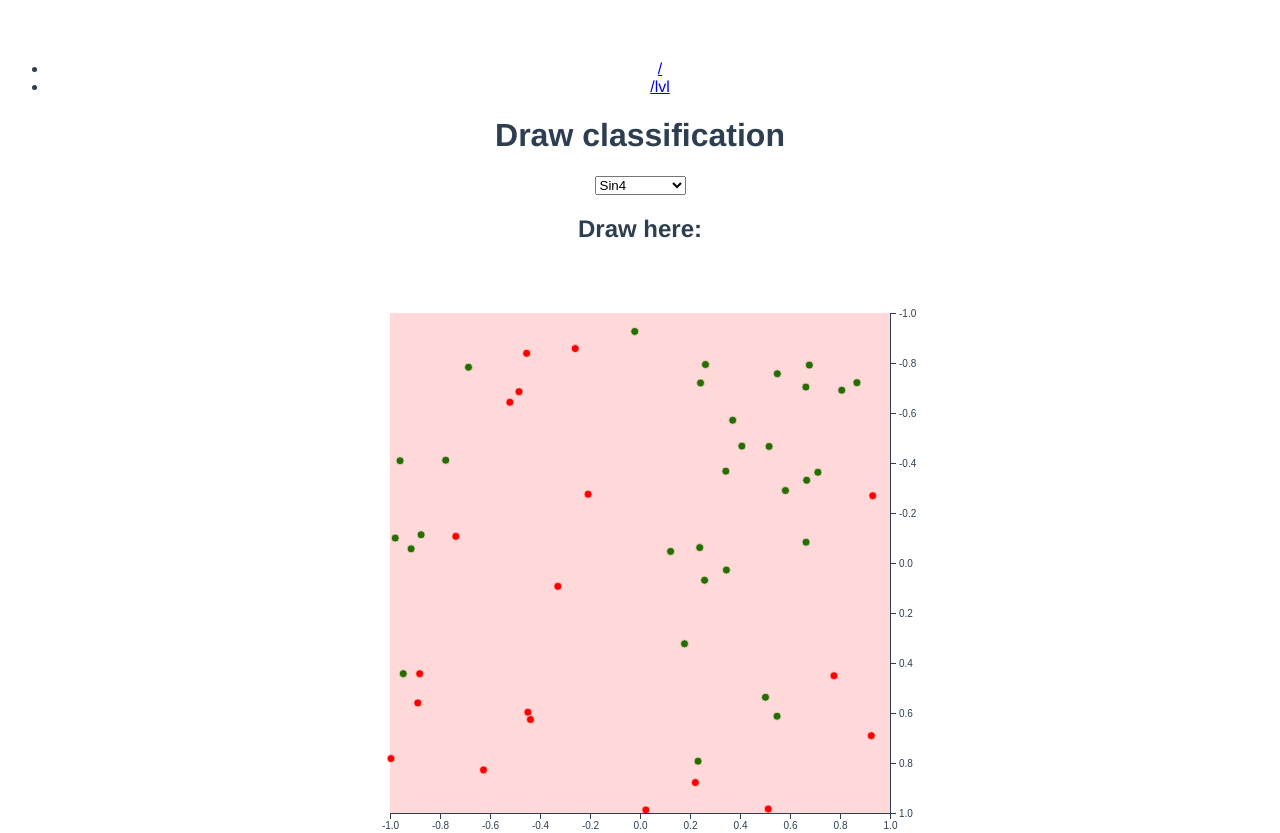
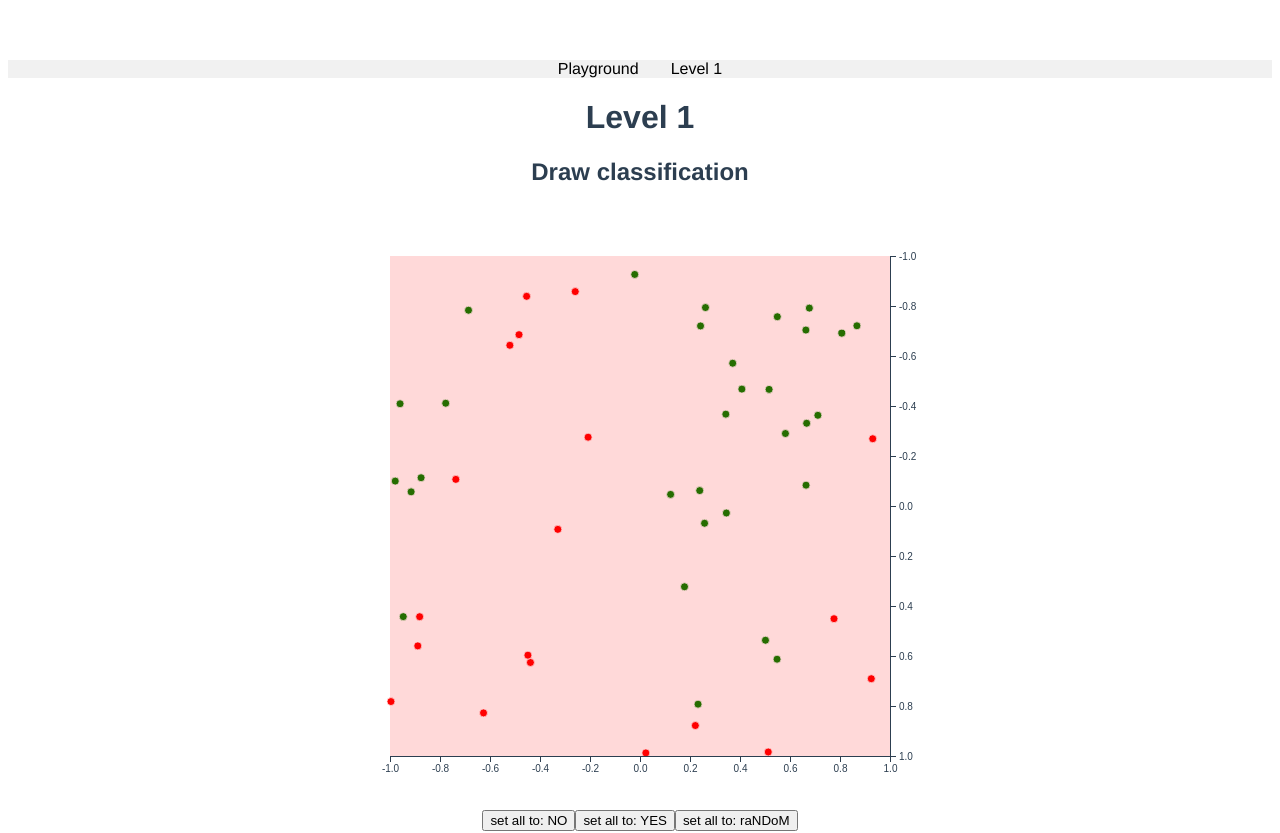
Before and after one commit to stared/which-ml-are-you, a Vue app: page /#/lvl/1 in a window 1280 px wide. Shown: the top 833 px of the page. Built offline with nearby package versions, Linux system fonts and the light colour scheme; the HTML template or start-up script is replaced by a standard one.

Commit message:
level router init

```diff
--- a/src/App.vue
+++ b/src/App.vue
@@ -1,8 +1,8 @@
 <template>
   <div id="app">
-    <ul>
-      <li><router-link to="/">/</router-link></li>
-      <li><router-link to="/lvl">/lvl</router-link></li>
+    <ul class="menu">
+      <li><router-link to="/">Playground</router-link></li>
+      <li><router-link to="/lvl/1">Level 1</router-link></li>
     </ul>
     <router-view />
   </div>
@@ -24,4 +24,28 @@ export default {
   color: #2c3e50;
   margin-top: 60px;
 }
+
+ul.menu {
+  list-style-type: none;
+  margin: 0;
+  padding: 0;
+  background-color: #f1f1f1;
+}
+
+.menu li {
+  display: inline;
+}
+
+.menu li a {
+  display: inline;
+  color: #000;
+  padding: 8px 16px;
+  text-decoration: none;
+}
+
+.menu li a:hover {
+  background-color: #555;
+  color: white;
+}
+
 </style>
--- /dev/null
+++ b/src/Level.vue
@@ -0,0 +1,104 @@
+<template>
+  <div id="level">
+    <h1>Level {{ id }}</h1>
+
+
+    <h2>Draw classification</h2>
+
+    <Chart
+      :points="dataset.points"
+      :tiles="tiles"
+      :width="500"
+      :height="500"
+      :colorScheme="selectedColorScheme"
+    />
+
+    <div>
+      <button @click="resetSelection(0)">
+        set all to: NO
+      </button>
+      <button @click="resetSelection(1)">
+        set all to: YES
+      </button>
+      <button @click="resetSelectionRandom()">
+        set all to: raNDoM
+      </button>
+    </div>
+
+    <ConfusionTableVisually
+      :metrics="metrics"
+      :metricsPoints="metricsPoints"
+      :colorScheme="selectedColorScheme"
+    />
+  </div>
+</template>
+
+<script>
+
+import Chart from './components/Chart.vue'
+import ConfusionTableVisually from './components/ConfusionTableVisually.vue'
+import {computeMetrics, confusionMatrixMetrics, splitByMetrics} from './metrics.js';
+import {tiles, allDatasets} from './datasets.js'
+
+
+export default {
+  name: 'Level',
+  components: {
+    Chart,
+    ConfusionTableVisually
+  },
+  props: {
+    id: {type: Number, default: 1},
+  },
+  data: function () {
+    return {
+      dataset: allDatasets[0],
+      points: [],
+      tiles: tiles,
+      options: allDatasets,
+      colorSchemes: [
+        {name: "RedGreen", negative: 'red', positive: 'green'},
+        {name: "RedGreenWiki", negative: "#F3796F", positive: "#9DDB73"},
+        {name: "TensorFlow", negative:  'rgb(245, 147, 34)', positive: 'rgb(8, 119, 189)'},
+        {name: "sklearn", negative:  'rgb(255, 0, 0)', positive: 'rgb(0, 0, 255)'},
+      ],
+      selectedColorScheme: {name: "RedGreen", negative: 'red', positive: 'green'},
+      confusionMatrixMetrics: confusionMatrixMetrics
+    };
+  },
+  computed: {
+    tilesUp: function() {
+      let counter = 0;
+      this.tiles.forEach(
+        (d) => counter += d.v
+      );
+      return counter;
+    },
+    metrics: function() {
+      return computeMetrics(this.dataset.points, this.tiles)
+    },
+    metricsPoints: function() {
+      return splitByMetrics(this.dataset.points, this.tiles)
+    },
+  },
+  methods: {
+    resetSelection: function(targetValue) {
+      this.tiles.forEach((d) => d.v = targetValue);
+    },
+    resetSelectionRandom: function() {
+      this.tiles.forEach((d) => d.v = +(Math.random() > 0.5));
+    },
+  }
+}
+</script>
+
+<style>
+#app {
+  font-family: 'Avenir', Helvetica, Arial, sans-serif;
+  -webkit-font-smoothing: antialiased;
+  -moz-osx-font-smoothing: grayscale;
+  text-align: center;
+  color: #2c3e50;
+  margin-top: 60px;
+}
+</style>
--- a/src/main.js
+++ b/src/main.js
@@ -1,6 +1,7 @@
 import Vue from 'vue'
 import App from './App.vue'
 import All from './All.vue'
+import Level from './Level.vue'
 import VueRouter from 'vue-router'
 
 Vue.config.productionTip = false
@@ -10,7 +11,7 @@ Vue.use(VueRouter);
 const router = new VueRouter({
   routes: [
     { path: '/', component: All },
-    { path: '/lvl/:id', component: All},  // here will be levels
+    { path: '/lvl/:id', component: Level, props: true },
     {
       path: '*',
       component: {
```
